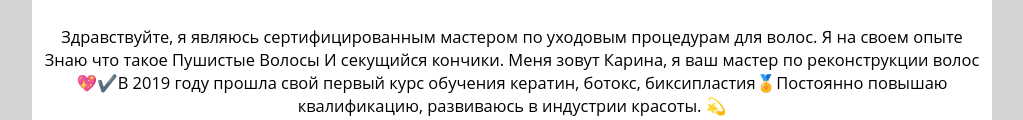
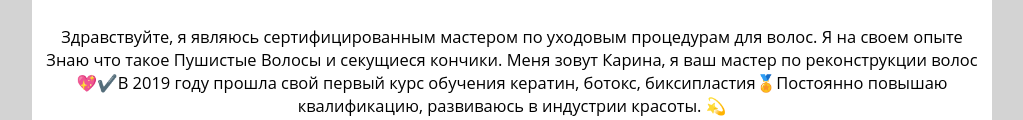
Before and after one commit to woodsleaf/scifiwoo, a plain HTML site: page index.html in a window 1280 px wide. Shown: the part 680-800 px from the top of the page, without its empty margins (128-1151 px from the left). Drawn offline with Linux system fonts and the light colour scheme.

Commit message:
🍗🐃 Updated with Glitch

```diff
--- a/index.html
+++ b/index.html
@@ -19,7 +19,7 @@
     <div class=wrapper>
       <div id="top">
         <img class="logo" src="./img/logo.jpg" alt="">
-        <p>Здравствуйте, я являюсь сертифицированным мастером по уходовым процедурам для волос. Я на своем опыте Знаю что такое Пушистые Волосы И секущийся кончики. Меня зовут Карина, я ваш мастер по реконструкции волос 💖✔️В 2019 году прошла свой первый курс обучения кератин, ботокс, биксипластия🏅Постоянно повышаю квалификацию, развиваюсь в индустрии красоты. 💫</p>
+        <p>Здравствуйте, я являюсь сертифицированным мастером по уходовым процедурам для волос. Я на своем опыте Знаю что такое Пушистые Волосы и секущиеся кончики. Меня зовут Карина, я ваш мастер по реконструкции волос 💖✔️В 2019 году прошла свой первый курс обучения кератин, ботокс, биксипластия🏅Постоянно повышаю квалификацию, развиваюсь в индустрии красоты. 💫</p>
 
         <div class="connectus">
           <a href="https://api.whatsapp.com/send?phone=79216421200">&nbsp;<i class="fab fa-whatsapp"></i>&nbsp;</a>
```
